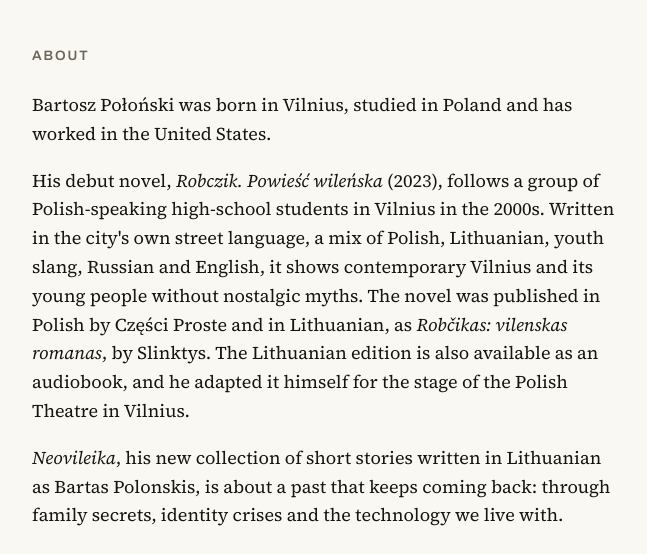
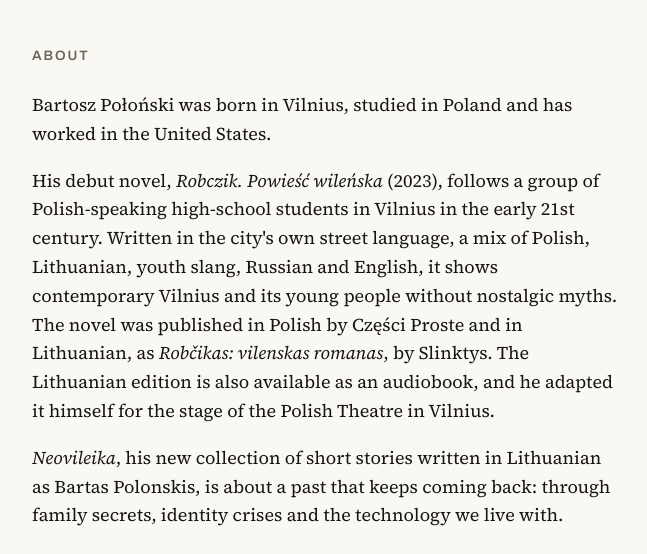
Before and after one commit to barelief/barelief.github.io, a plain HTML site: page en/index.html in a window 1280 px wide. Shown: the part 246-800 px from the top of the page, without its empty margins (188-835 px from the left). Drawn offline with Linux system fonts and the light colour scheme.

Commit message:
Robczik bio: early 21st century, not 2000s (PL/EN)

```diff
--- a/en/index.html
+++ b/en/index.html
@@ -32,7 +32,7 @@
   <section class="bio">
     <h2>About</h2>
     <p>Bartosz Połoński was born in Vilnius, studied in Poland and has worked in the United States.</p>
-    <p>His debut novel, <em>Robczik. Powieść wileńska</em> (2023), follows a group of Polish-speaking high-school students in Vilnius in the 2000s. Written in the city's own street language, a mix of Polish, Lithuanian, youth slang, Russian and English, it shows contemporary Vilnius and its young people without nostalgic myths. The novel was published in Polish by Części Proste and in Lithuanian, as <em>Robčikas: vilenskas romanas</em>, by Slinktys. The Lithuanian edition is also available as an audiobook, and he adapted it himself for the stage of the Polish Theatre in Vilnius.</p>
+    <p>His debut novel, <em>Robczik. Powieść wileńska</em> (2023), follows a group of Polish-speaking high-school students in Vilnius in the early 21st century. Written in the city's own street language, a mix of Polish, Lithuanian, youth slang, Russian and English, it shows contemporary Vilnius and its young people without nostalgic myths. The novel was published in Polish by Części Proste and in Lithuanian, as <em>Robčikas: vilenskas romanas</em>, by Slinktys. The Lithuanian edition is also available as an audiobook, and he adapted it himself for the stage of the Polish Theatre in Vilnius.</p>
     <p><em>Neovileika</em>, his new collection of short stories written in Lithuanian as Bartas Polonskis, is about a past that keeps coming back: through family secrets, identity crises and the technology we live with.</p>
   </section>
 
```
Also changed, not shown: pl/index.html (+1 -1 lines).
